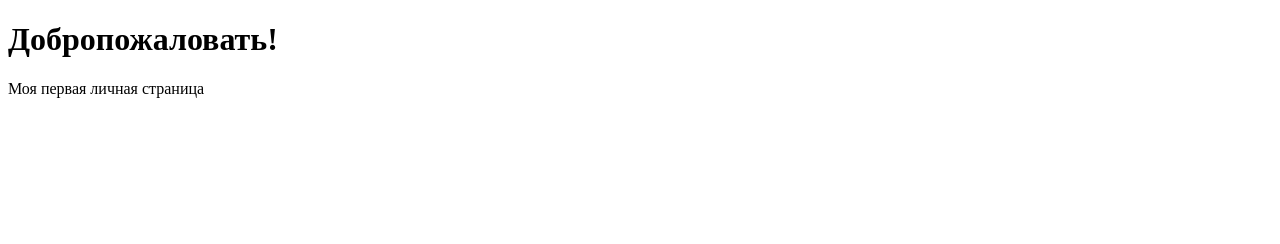
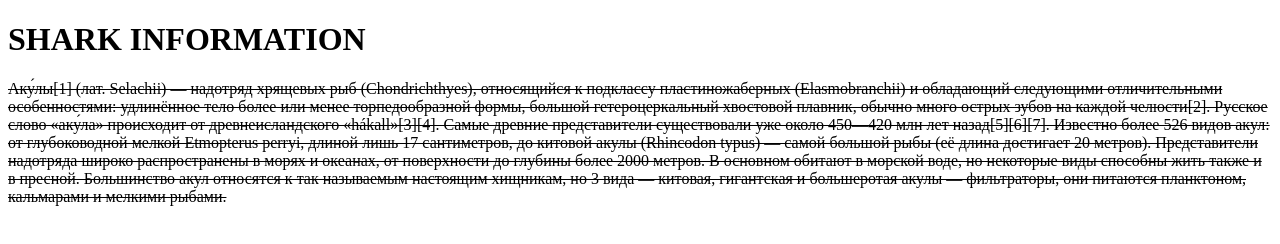
Before and after one commit to TimurMirzabekov/python, a plain HTML site: page index.html in a window 1280 px wide. Drawn offline with Linux system fonts and the light colour scheme.

Commit message:
add new information

```diff
--- a/index.html
+++ b/index.html
@@ -7,7 +7,10 @@
     <title>Домашняя страница</title>
 </head>
 <body>
-    <h1>Добропожаловать!</h1>
-    <p>Моя первая личная страница</p>
-</body>
+    <h1>SHARK INFORMATION </h1>
+  <s>Аку́лы[1] (лат. Selachii) — надотряд хрящевых рыб (Chondrichthyes), относящийся к подклассу пластиножаберных (Elasmobranchii) и обладающий следующими отличительными особенностями: удлинённое тело более или менее торпедообразной формы, большой гетероцеркальный хвостовой плавник, обычно много острых зубов на каждой челюсти[2].
+
+    Русское слово «аку́ла» происходит от древнеисландского «hákall»[3][4]. Самые древние представители существовали уже около 450—420 млн лет назад[5][6][7].
+
+    Известно более 526 видов акул: от глубоководной мелкой Etmopterus perryi, длиной лишь 17 сантиметров, до китовой акулы (Rhincodon typus) — самой большой рыбы (её длина достигает 20 метров). Представители надотряда широко распространены в морях и океанах, от поверхности до глубины более 2000 метров. В основном обитают в морской воде, но некоторые виды способны жить также и в пресной. Большинство акул относятся к так называемым настоящим хищникам, но 3 вида — китовая, гигантская и большеротая акулы — фильтраторы, они питаются планктоном, кальмарами и мелкими рыбами.</s>
 </html>
```
